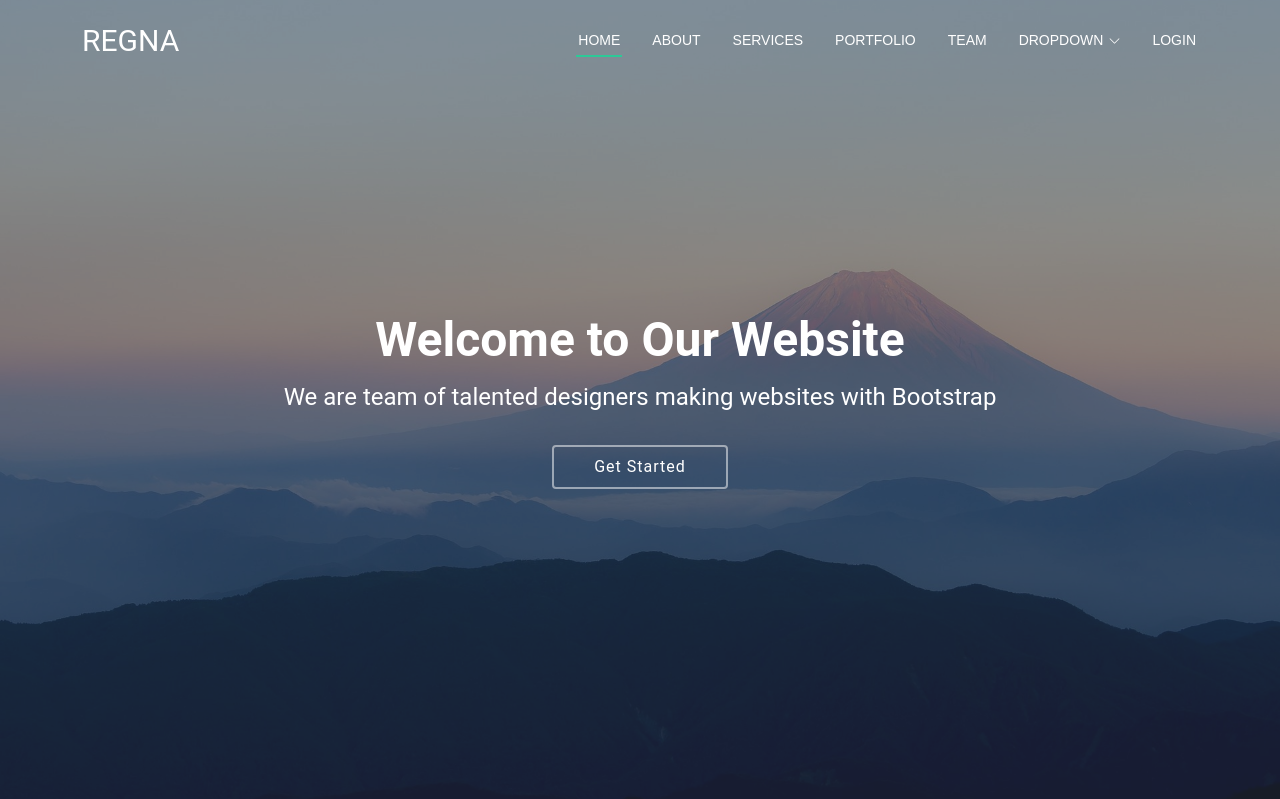
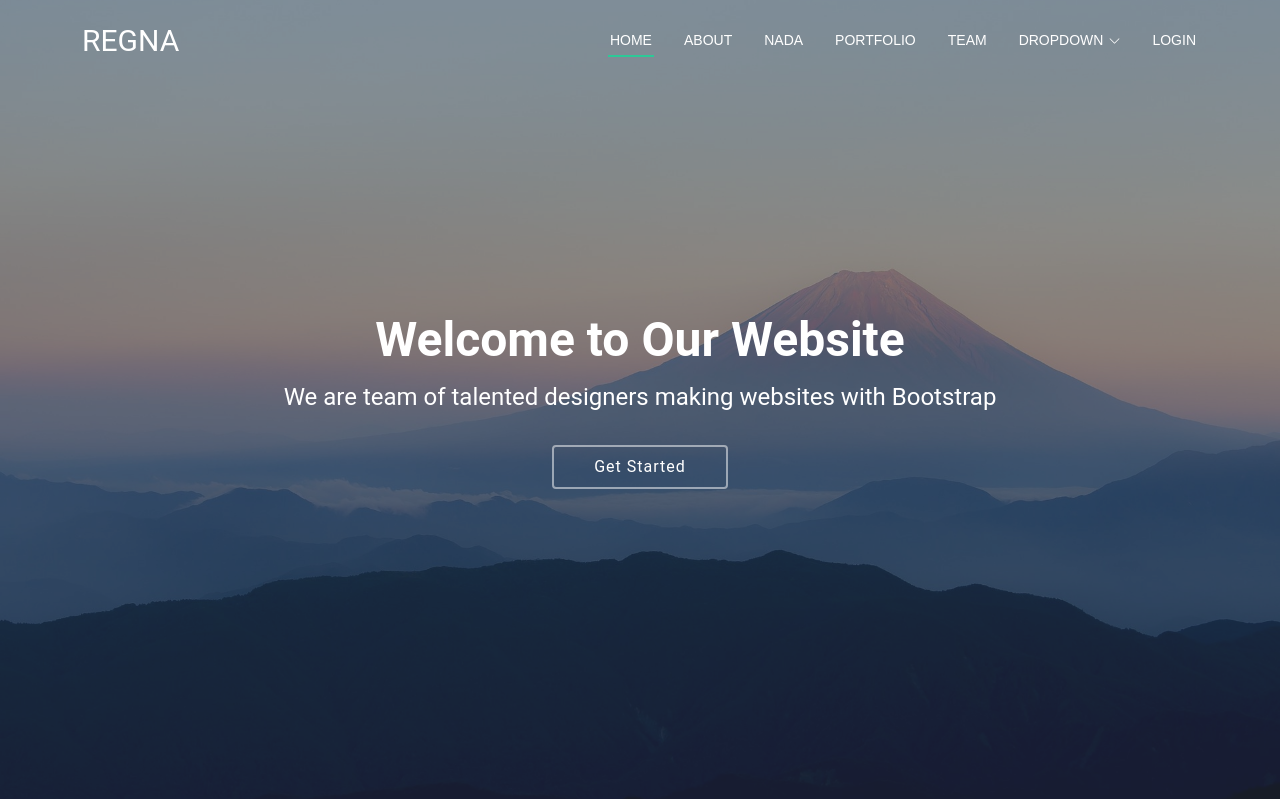
Before and after one commit to Mataes3010/Evaluacion-3-Unidad-II, a Django app: page / in a window 1280 px wide. Shown: the top 799 px of the page. Run offline with Django 5.2, Linux system fonts and the light colour scheme; some libraries are stand-ins or nearby versions.

Commit message:
Update landing_page.html

```diff
--- a/SistemaAsistencia/AsistenciaApp/templates/landing_page/landing_page.html
+++ b/SistemaAsistencia/AsistenciaApp/templates/landing_page/landing_page.html
@@ -38,7 +38,7 @@
             <ul>
             <li><a href="#hero" class="active">Home</a></li>
             <li><a href="#about">About</a></li>
-            <li><a href="#services">Services</a></li>
+            <li><a href="#services">nada</a></li>
             <li><a href="#portfolio">Portfolio</a></li>
             <li><a href="#team">Team</a></li>
             <li class="dropdown"><a href="#"><span>Dropdown</span> <i class="bi bi-chevron-down toggle-dropdown"></i></a>
```
